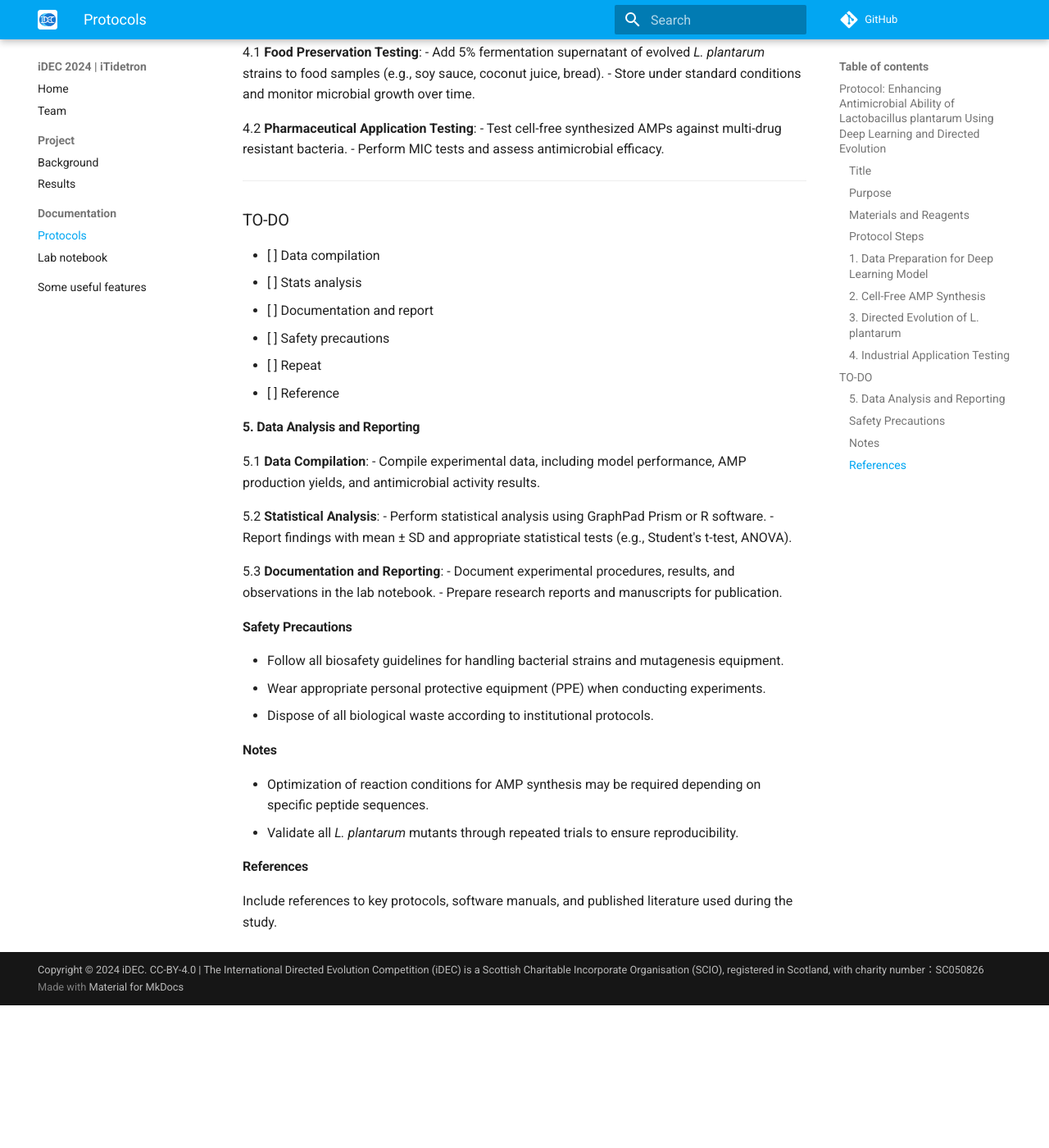
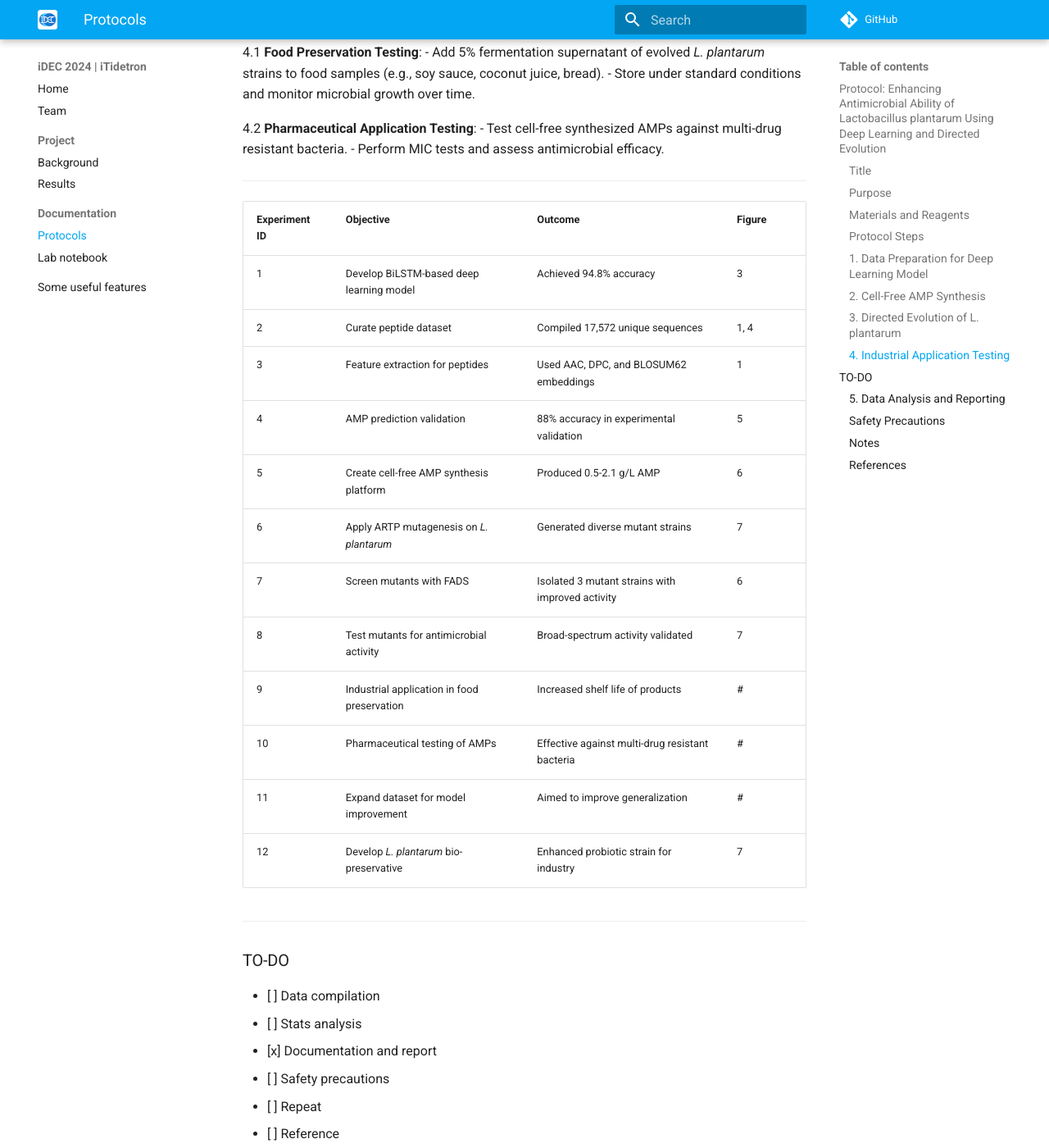
Before and after one commit to idec-teams/2024_iTidetron, an MkDocs documentation site: the page built from docs/documentation/protocols.md, in a window 1280 px wide and 1400 px high, scrolled down 2777 px. Shown: the whole window at 82% size. Built offline with MkDocs 1.6.1 and Material for MkDocs 9.7.7, drawn with Linux system fonts in a browser that asks for light colours; comment, search, counter and statistics services are not loaded; before the commit the page ends 4003 px from its top, so only the background shows below that; some of the changed text lies outside the part shown.

Commit message:
Update protocols.md

```diff
--- a/docs/documentation/protocols.md
+++ b/docs/documentation/protocols.md
@@ -116,13 +116,32 @@ To develop and validate an advanced deep learning model for predicting bio-funct
    - Perform MIC tests and assess antimicrobial efficacy.
 
 ---
+
+| Experiment ID | Objective                                   | Outcome                                          | Figure |
+| ------------- | ------------------------------------------- | ------------------------------------------------ | ------ |
+| 1             | Develop BiLSTM-based deep learning model    | Achieved 94.8% accuracy                          | 3      |
+| 2             | Curate peptide dataset                      | Compiled 17,572 unique sequences                 | 1, 4   |
+| 3             | Feature extraction for peptides             | Used AAC, DPC, and BLOSUM62 embeddings           | 1      |
+| 4             | AMP prediction validation                   | 88% accuracy in experimental validation          | 5      |
+| 5             | Create cell-free AMP synthesis platform     | Produced 0.5-2.1 g/L AMP                         | 6      |
+| 6             | Apply ARTP mutagenesis on *L. plantarum*    | Generated diverse mutant strains                 | 7      |
+| 7             | Screen mutants with FADS                    | Isolated 3 mutant strains with improved activity | 6      |
+| 8             | Test mutants for antimicrobial activity     | Broad-spectrum activity validated                | 7      |
+| 9             | Industrial application in food preservation | Increased shelf life of products                 | \#     |
+| 10            | Pharmaceutical testing of AMPs              | Effective against multi-drug resistant bacteria  | \#     |
+| 11            | Expand dataset for model improvement        | Aimed to improve generalization                  | \#     |
+| 12            | Develop *L. plantarum* bio-preservative     | Enhanced probiotic strain for industry           | 7      |
+
+---
 ### TO-DO
 - [ ] Data compilation
 - [ ] Stats analysis
-- [ ] Documentation and report
+- [x] Documentation and report
 - [ ] Safety precautions
 - [ ] Repeat
 - [ ] Reference
+- [x] Result-figure table
+- [ ] Member contribution
 
 #### 5. **Data Analysis and Reporting**
 
```
